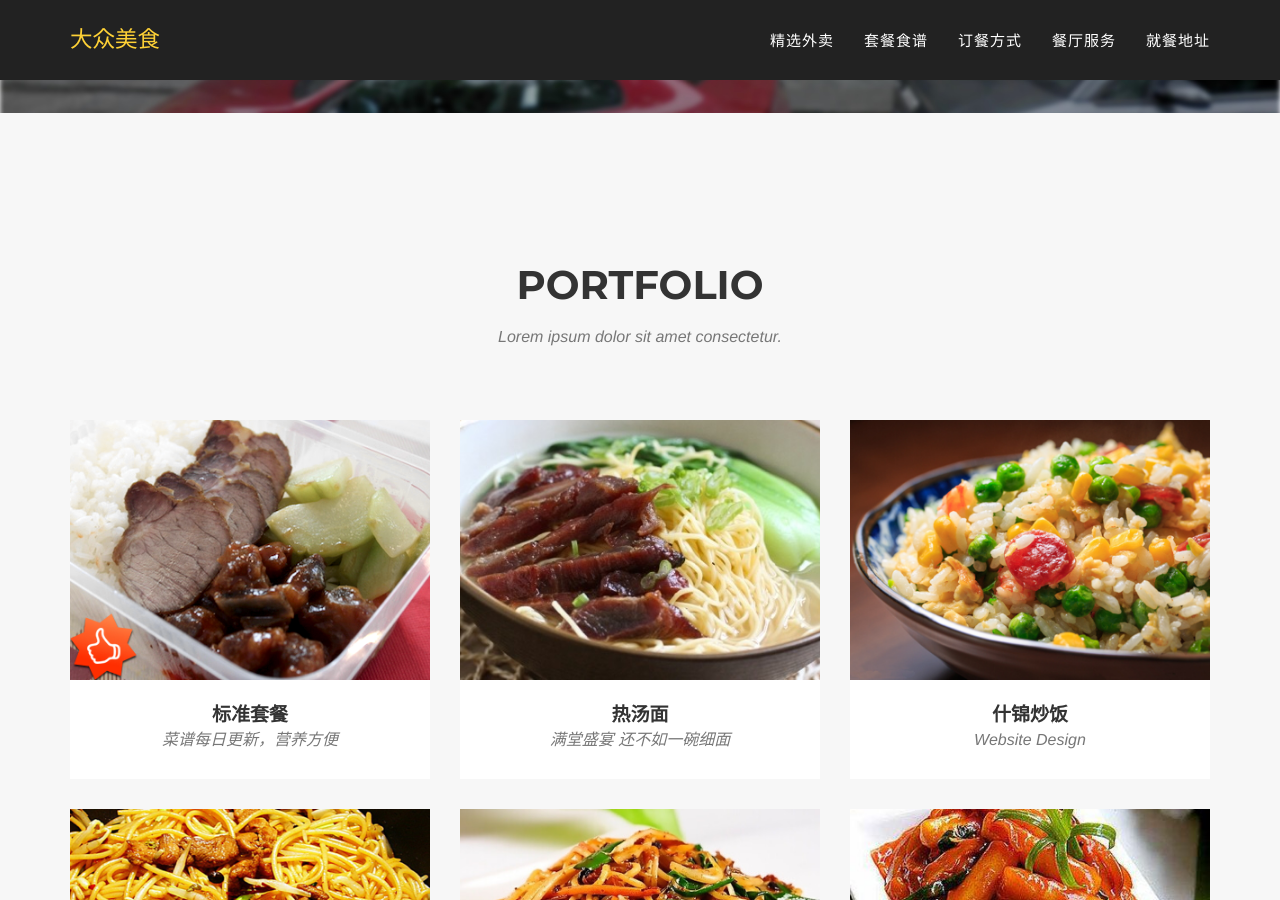
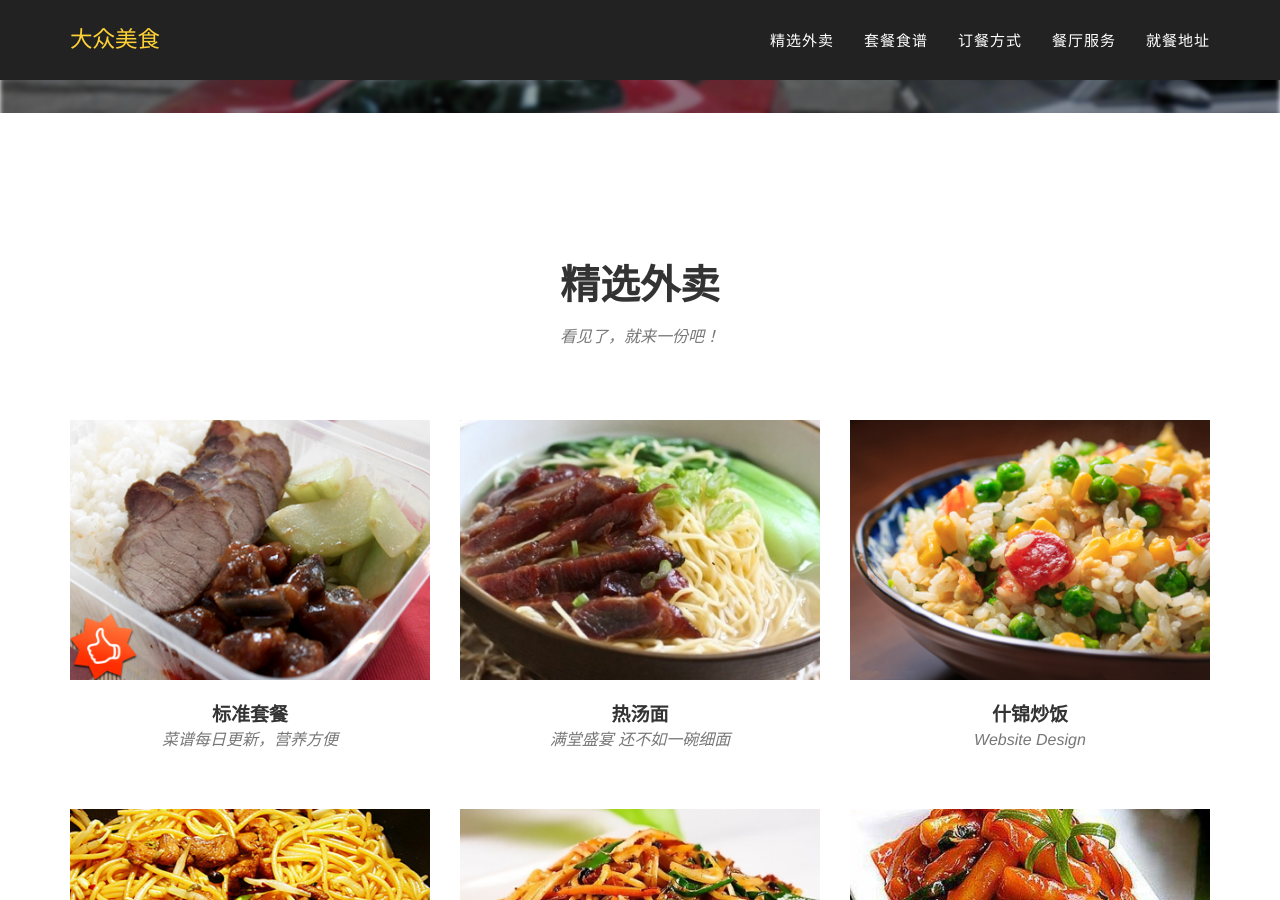
Before and after one commit to yusite/dzfood, a Jekyll site: the page built from index.html, in a window 1280 px wide and 900 px high, scrolled down 645 px. Built offline with Jekyll 4.4.1, drawn with Linux system fonts in a browser that asks for light colours; some web fonts are replaced.

Commit message:
change background color and section headings

```diff
--- a/_includes/portfolio_grid.html
+++ b/_includes/portfolio_grid.html
@@ -1,10 +1,10 @@
 <!-- Portfolio Grid Section -->
-    <section id="portfolio" class="bg-light-gray">
+    <section id="portfolio">
         <div class="container">
             <div class="row">
                 <div class="col-lg-12 text-center">
-                    <h2 class="section-heading">Portfolio</h2>
-                    <h3 class="section-subheading text-muted">Lorem ipsum dolor sit amet consectetur.</h3>
+                    <h2 class="section-heading">精选外卖</h2>
+                    <h3 class="section-subheading text-muted">看见了，就来一份吧！</h3>
                 </div>
             </div>
             <div class="row">
```
